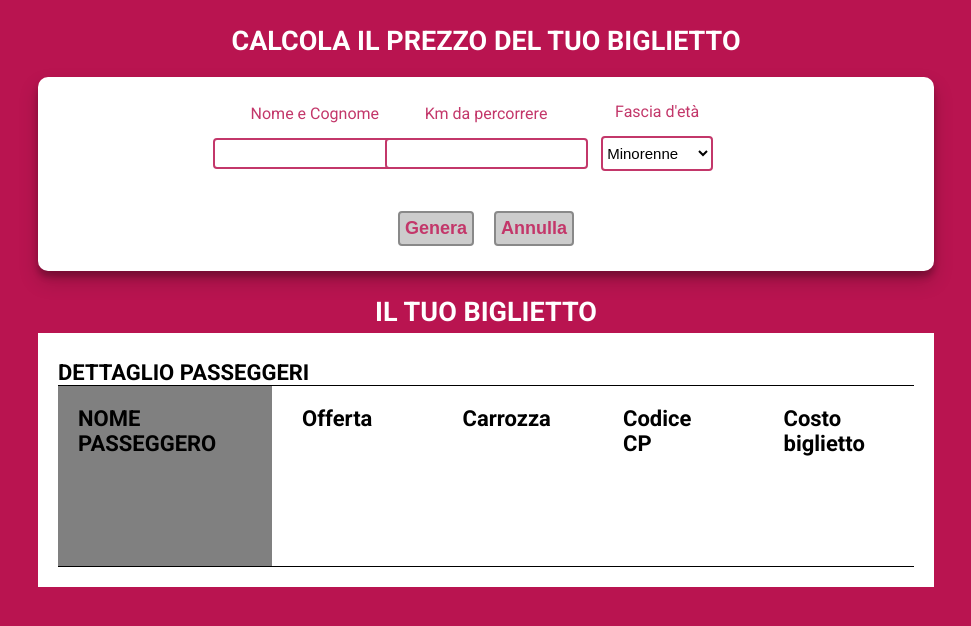
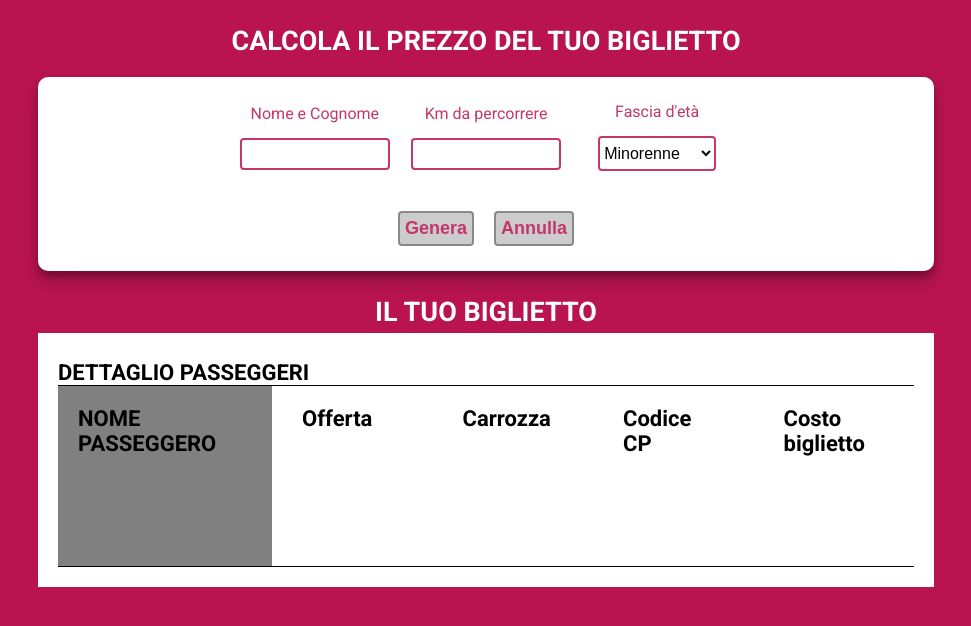
Before and after one commit to Piero-Onorati/js-biglietto-treno-form, a plain HTML site: page index.html in a window 1280 px wide. Shown: the whole page, without its empty margins (154-1125 px from the left). Drawn offline with Linux system fonts and the light colour scheme.

Commit message:
add final details

```diff
--- a/css/style.css
+++ b/css/style.css
@@ -93,16 +93,16 @@ label{
 input{
     border: 2px solid #c3376a;
     border-radius: 4px;
-    font-size: 15px;
+    font-size: 16px;
     text-align: center;
     padding: 5px 0;
-
+    width: 150px;
 }
 
 select{
     background-color: white;
     border: 2px solid #c3376a;
-    font-size: 15px;
+    font-size: 16px;
     border-radius: 4px;
     padding: 6px 0;
 }
@@ -152,6 +152,8 @@ button:focus{
 
 .ticket-content .person-name #ticketname{
     font-weight: bold;
+    font-size: 24px;
+    padding-top: 4px;
 }
 
 .ticket-content .train-ticket-detail{
```
